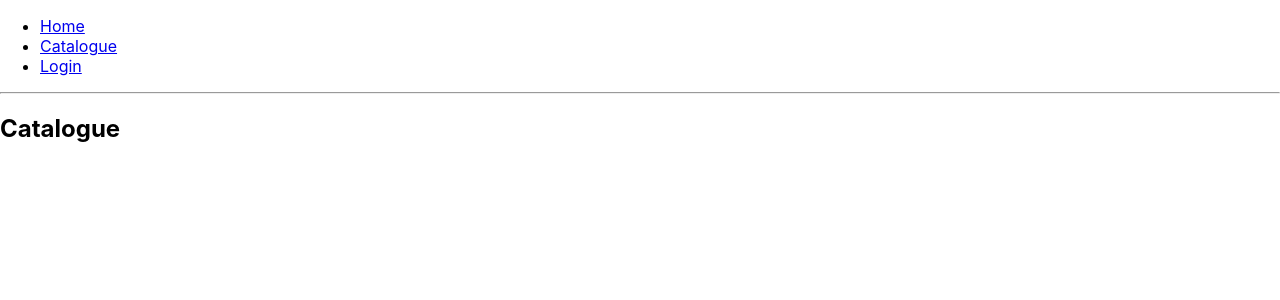
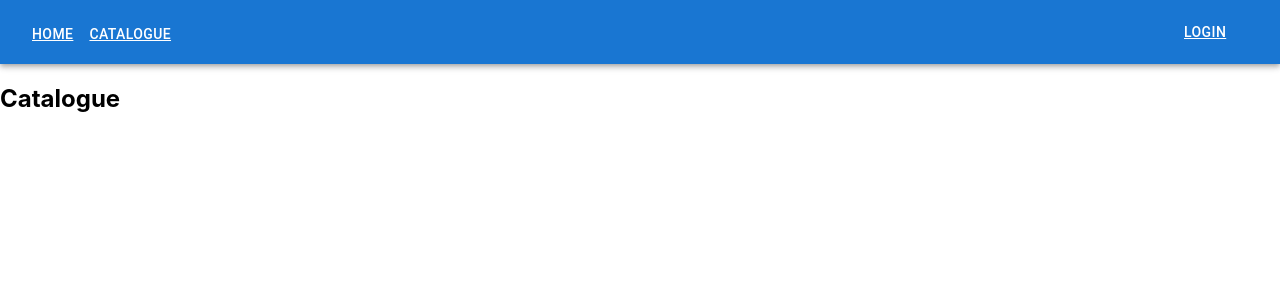
Before and after one commit to sumana-96/ecom_shop_app, a React (Create React App) app in the folder ecom_app_ui/: page /catalogue in a window 1280 px wide. Shown: the top 300 px of the page. Built offline with nearby package versions, Linux system fonts and the light colour scheme.

Commit message:
nav-bar added

```diff
--- a/ecom_app_ui/src/App.js
+++ b/ecom_app_ui/src/App.js
@@ -1,7 +1,6 @@
-import logo from './logo.svg';
 import './App.css';
 import Home from './components/home';
-import { BrowserRouter as Router, Route, Link, Routes } from 'react-router-dom';
+import { BrowserRouter as Router, Route, Routes } from 'react-router-dom';
 import Catalogue from './components/catalogue';
 import Login from './components/login';
 
@@ -9,16 +8,8 @@
     return (
       <Router>
           <div>
-            <nav className="navbar navbar-expand-lg navbar-light bg-light">
-            <ul className="navbar-nav mr-auto">
-              <li><Link to={'/home'} className="nav-link"> Home </Link></li>
-              <li><Link to={'/catalogue'} className="nav-link">Catalogue</Link></li>
-              <li><Link to={'/login'} className="nav-link">Login</Link></li>
-            </ul>
-            </nav>
-            <hr />
             <Routes>
-                <Route exact path='/home' element={<Home />} />
+                <Route exact path='/' element={<Home />} />
                 <Route path='/catalogue' element={<Catalogue />} />
                 <Route path='/login' element={<Login />} />
             </Routes>
--- a/ecom_app_ui/src/components/catalogue.js
+++ b/ecom_app_ui/src/components/catalogue.js
@@ -1,8 +1,10 @@
-import React, { Component } from 'react';
+import React from 'react';
+import Navbar from './navbar';
 
 function Catalogue() {
     return (
         <div>
+            <Navbar />
           <h2>Catalogue</h2>
         </div>
     );
--- a/ecom_app_ui/src/components/home.js
+++ b/ecom_app_ui/src/components/home.js
@@ -1,8 +1,10 @@
-import React, { Component } from 'react';
+import React from 'react';
+import Navbar from './navbar';
 
 function Home() {
     return (
         <div>
+            <Navbar />
           <h2>Home</h2>
         </div>
     );
--- a/ecom_app_ui/src/components/login.js
+++ b/ecom_app_ui/src/components/login.js
@@ -1,4 +1,4 @@
-import React, { Component } from 'react';
+import React from 'react';
 
 function Login() {
     return (
--- /dev/null
+++ b/ecom_app_ui/src/components/navbar.js
@@ -0,0 +1,23 @@
+import * as React from 'react';
+import AppBar from '@mui/material/AppBar';
+import Box from '@mui/material/Box';
+import Toolbar from '@mui/material/Toolbar';
+import Typography from '@mui/material/Typography';
+import Button from '@mui/material/Button';
+import { Link } from 'react-router-dom';
+
+export default function Navbar() {
+  return (
+    <Box sx={{ flexGrow: 1 }}>
+      <AppBar position="static">
+      <Toolbar>
+          <Typography variant="h6" component="div" sx={{ flexGrow: 1 }}>
+            <Button color="inherit" as={Link} to="/">Home</Button>
+            <Button color="inherit" as={Link} to="/Catalogue">Catalogue</Button>
+          </Typography>
+          <Button color="inherit" as={Link} to="/login">Login</Button>
+      </Toolbar>
+      </AppBar>
+    </Box>
+  );
+}
```
